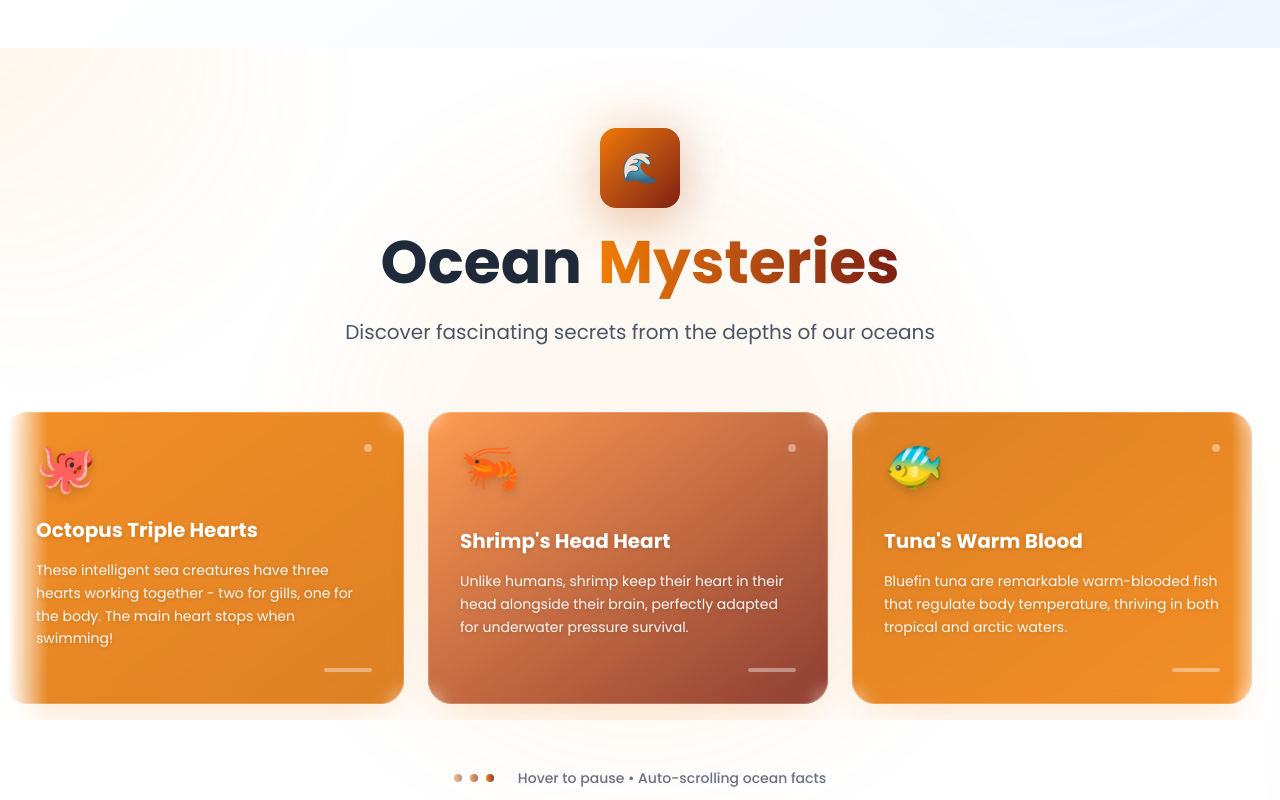
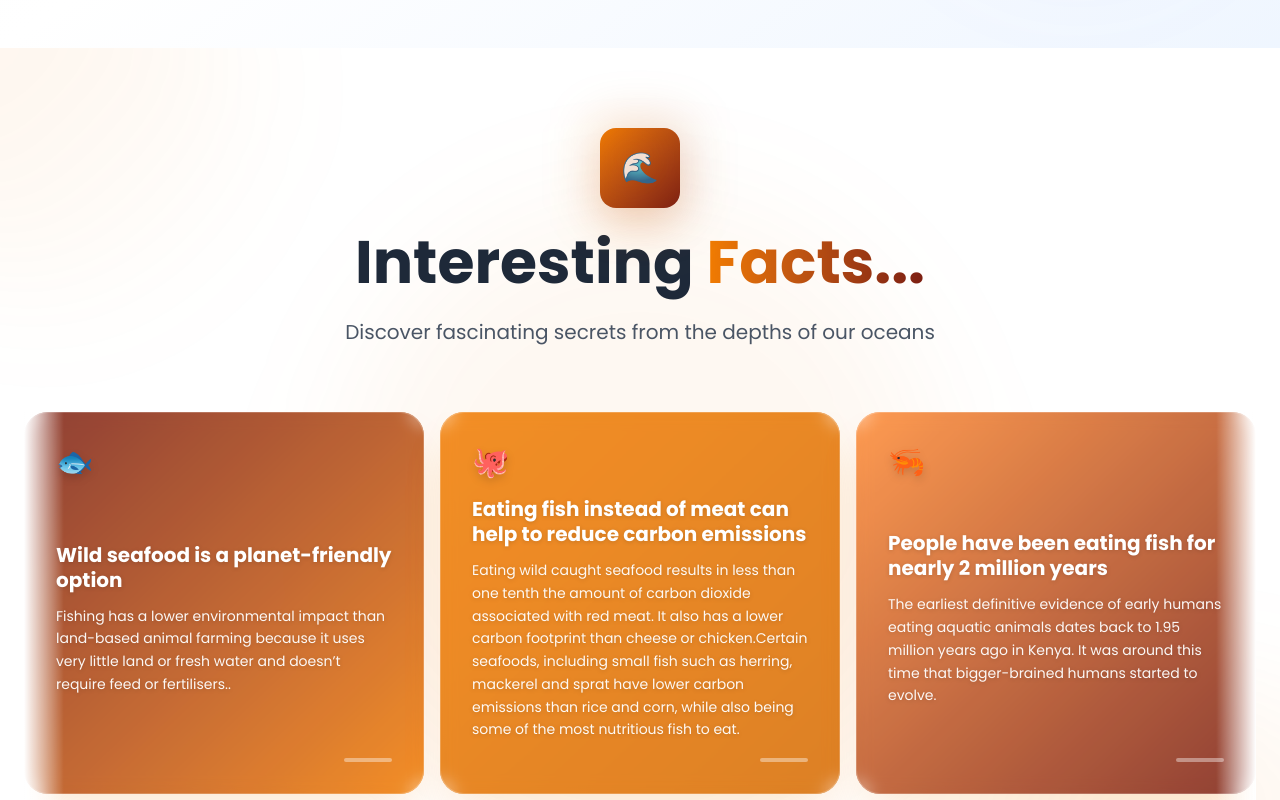
Before and after one commit to saikiran11461/easyfish, a Next.js app: page / in a window 1280 px wide. Shown: the part 5040-5840 px from the top of the page. Built offline with nearby package versions, Linux system fonts and the light colour scheme.

Commit message:
added all facts

```diff
--- a/src/components/FinFishFacts.jsx
+++ b/src/components/FinFishFacts.jsx
@@ -1,4 +1,4 @@
-"use client"
+"use client";
 
 import React, { useEffect, useRef } from "react";
 
@@ -8,56 +8,116 @@ const FishFactsSection = () => {
   const fishFacts = [
     {
       id: 1,
-      title: "Salmon's Incredible Journey",
-      description: "Atlantic salmon can navigate thousands of miles back to their exact birthplace using magnetic field detection and an amazing sense of smell.",
+      title: "Wild seafood is a planet-friendly option",
+      description: "Fishing has a lower environmental impact than land-based animal farming because it uses very little land or fresh water and doesn’t require feed or fertilisers..",
       icon: "🐟",
     },
     {
       id: 2,
-      title: "Octopus Triple Hearts",
-      description: "These intelligent sea creatures have three hearts working together - two for gills, one for the body. The main heart stops when swimming!",
+      title: "Eating fish instead of meat can help to reduce carbon emissions",
+      description: "Eating wild caught seafood results in less than one tenth the amount of carbon dioxide associated with red meat. It also has a lower carbon footprint than cheese or chicken.Certain seafoods, including small fish such as herring, mackerel and sprat have lower carbon emissions than rice and corn, while also being some of the most nutritious fish to eat.",
       icon: "🐙",
     },
     {
       id: 3,
-      title: "Shrimp's Head Heart",
-      description: "Unlike humans, shrimp keep their heart in their head alongside their brain, perfectly adapted for underwater pressure survival.",
+      title: "People have been eating fish for nearly 2 million years",
+      description: "The earliest definitive evidence of early humans eating aquatic animals dates back to 1.95 million years ago in Kenya. It was around this time that bigger-brained humans started to evolve.",
       icon: "🦐",
     },
     {
       id: 4,
-      title: "Tuna's Warm Blood",
-      description: "Bluefin tuna are remarkable warm-blooded fish that regulate body temperature, thriving in both tropical and arctic waters.",
+      title: "Fish is the most globally traded food – more than sugar or coffee",
+      description: "Seafood is the most highly traded commodity in the global food system, with trade doubling in both quantity and value between 1998 – 2018.The annual value of the international trade of seafood is USD$151 billion – worth more than five times the trade value of coffee and around US$30 billion more than sugar. This makes seafood essential to many national economies.",
       icon: "🐠",
     },
     {
       id: 5,
-      title: "Crab's Sideways Sprint",
-      description: "Crabs walk sideways because of their unique leg placement, making them surprisingly fast and agile both underwater and on land.",
+      title: " It’s not all about food",
+      description: "millions of people depend on fishing as a way of life600 million people depend on seafood for employment. And it’s not just fishermen – more than half those working in the seafood sector are women. Fishing is also engrained in the culture of many coastal communities.",
       icon: "🦀",
     },
     {
       id: 6,
-      title: "Fish Color Communication",
-      description: "Many fish species change colors instantly to express emotions, show dominance, or blend with surroundings in milliseconds.",
+      title: "Globally people are eating more fish",
+      description: "Global demand for seafood expected to double by 2050. To meet this increasing demand and feed a growing global population, governments must support and recognise fisheries that are managing the ocean sustainably. We’re also likely to be eating more farmed fish.",
       icon: "🌈",
     },
+    {
+      id: 7,
+      title: " By choosing sustainable seafood, you’re helping make sure future generations enjoy fish too",
+      description: "By buying seafood with the MSC blue label, or the green ASC label on farmed fish, you will be supporting responsible fishers helping to ensure an ocean full of life and delicious seafood for future generations to enjoy.",
+      icon: "🌈",
+    },
+    {
+      id: 8,
+      title: " There are thousands of different types of seafood to try",
+      description: "There are over 2,200 species of wild caught seafood and 600 farmed, yet most of us only regularly eat a small number of different fish. In America, the 10 most popular types of seafood account for 77% of all seafood consumption.",
+      icon: "🌈",
+    },
+    {
+      id: 9,
+      title: "Super seafood’ is packed with nutrients",
+      description: "Seafood is full of important nutrients, such as zinc, iron, vitamins A and B12 as well as omega-3 fatty acids all essential for human health.Oily fish such as salmon and herring contain pound for pound more essential nutrients than nuts, grains, meat, leafy veg or ",
+      icon: "🌈",
+    },
+    {
+      id: 10,
+      title: "Mahi Mahi used to be called dolphinfish.",
+      description: "They got this name not because they are related to dolphins, but because they have a tendency to swim alongside boats, the same way dolphins do. To avoid confusion, they are now more commonly known as Mahi Mahi, which is Hawaiian and literally translates to “strong-strong”.",
+      icon: "🌈",
+    },
+    {
+      id: 11,
+      title: "Some schools contain millions of fish.",
+      description: "Fish join schools to swim more efficiently, help protect themselves from predators, and improve foraging. They are able to stay in a large group by using a sensory structure called the lateral line, which picks up vibrations in the water. The next time a friend wonders how fish stay synchronized, you can share these seafood facts.",
+      icon: "🌈",
+    },
+    {
+      id: 12,
+      title: "Fish don’t have vocal chords-but that doesn’t mean they’re silent.",
+      description: "Fish communicate by making sounds using other body parts, such as sonic muscles near their swim bladders, tendons in the pectoral fins, and skeletal components, which can be rubbed together to make a sound known as stridulation.",
+      icon: "🌈",
+    },
+    {
+      id: 13,
+      title: "Crab meat is high in vitamin B12.",
+      description: "Here’s some seafood information that can improve your health. Vitamin B12 helps prevent anemia and keep our nerve and blood cells healthy. While some people take supplements to get enough of this vitamin, you can also eat crab: just 2-3 ounces of crab meat contains an adult’s daily B12 requirement.",
+      icon: "🌈",
+    },
+    {
+      id: 14,
+      title: "Can pregnant women eat seafood? How about breastfeeding women?",
+      description: "The answer is yes, and they are encouraged to eat fish and seafood as part of a healthy balanced diet!Studies have actually shown that children gain an average of 7.7 full IQ points when their moms ate seafood during pregnancy compared to moms that did not eat seafood.",
+      icon: "🌈",
+    },
+    {
+      id: 15,
+      title: "Nutrients found in seafood",
+      description: "such as Omega-3 fatty acids, protein, Vitamin B-12, Vitamin A, Vitamin D, Zinc, Iodine, Selenium and Iron - are vitally important during pregnancy and early childhood development.",
+      icon: "🌈",
+    },
+    {
+      id: 15,
+      title: "Recommended to avoid the few fish that have comparatively higher levels in mercury:",
+      description: "King Mackerel, Marlin, Shark, Swordfish and Bigeye Tuna (usually only found in sushi) Canned or pouch tuna such as Skipjack and Albacore, as well as Ahi and Yellowtail tuna are safe to consume while pregnant as long as they are cooked.",
+      icon: "🌈",
+    },
+
   ];
-
-  const infiniteFacts = [...fishFacts, ...fishFacts, ...fishFacts];
+  const infiniteFacts = [...fishFacts, ...fishFacts]; // just double for mobile performance
 
   useEffect(() => {
     const scrollContainer = scrollRef.current;
     if (!scrollContainer) return;
 
-    let scrollSpeed = 1;
+    let scrollSpeed = 0.3;
     let animationId;
     let isPaused = false;
 
     const animate = () => {
       if (!isPaused) {
         scrollContainer.scrollLeft += scrollSpeed;
-        if (scrollContainer.scrollLeft >= scrollContainer.scrollWidth / 3) {
+        if (scrollContainer.scrollLeft >= scrollContainer.scrollWidth / 2) {
           scrollContainer.scrollLeft = 0;
         }
       }
@@ -66,13 +126,10 @@ const FishFactsSection = () => {
 
     scrollContainer.addEventListener("mouseenter", () => (isPaused = true));
     scrollContainer.addEventListener("mouseleave", () => (isPaused = false));
-
     animationId = requestAnimationFrame(animate);
 
     return () => {
       cancelAnimationFrame(animationId);
-      scrollContainer.removeEventListener("mouseenter", () => {});
-      scrollContainer.removeEventListener("mouseleave", () => {});
     };
   }, []);
 
@@ -88,12 +145,12 @@ const FishFactsSection = () => {
     <section className="py-20 bg-white relative overflow-hidden">
       {/* Background Decorations */}
       <div className="absolute inset-0 overflow-hidden pointer-events-none">
-        <div className="absolute -top-32 -left-32 w-98 h-96 bg-gradient-to-br from-[#F27C00]/10 to-transparent rounded-full blur-3xl"></div>
-        <div className="absolute -bottom-32 -right-32 w-9 h-96 bg-gradient-to-br from-[#F27C00]/10 to-transparent rounded-full blur-3xl"></div>
+        <div className="absolute -top-32 -left-32 w-96 h-96 bg-gradient-to-br from-[#F27C00]/10 to-transparent rounded-full blur-3xl"></div>
+        <div className="absolute -bottom-32 -right-32 w-96 h-96 bg-gradient-to-br from-[#F27C00]/10 to-transparent rounded-full blur-3xl"></div>
         <div className="absolute top-1/2 left-1/2 transform -translate-x-1/2 -translate-y-1/2 w-[600px] h-[600px] bg-[#F27C00]/5 rounded-full blur-3xl"></div>
       </div>
 
-      <div className="container mx-auto px-2 relative z-10">
+      <div className="container mx-auto px-2 sm:px-6 relative z-10">
         {/* Header */}
         <div className="text-center mb-16">
           <div className="inline-flex items-center justify-center mb-6">
@@ -105,27 +162,27 @@ const FishFactsSection = () => {
             </div>
           </div>
 
-          <h2 className="text-5xl md:text-6xl font-bold mb-6">
-            <span className="text-gray-800">Ocean</span>
-            <span className="bg-gradient-to-r from-[#F27C00] to-[#7C1E12] bg-clip-text text-transparent ml-4">
-              Mysteries
+          <h2 className="text-4xl sm:text-5xl md:text-6xl font-bold mb-6">
+            <span className="text-gray-800">Interesting</span>{" "}
+            <span className="bg-gradient-to-r from-[#F27C00] to-[#7C1E12] bg-clip-text text-transparent">
+              Facts...
             </span>
           </h2>
 
-          <p className="text-xl text-gray-600 max-w-2xl mx-auto leading-relaxed">
+          <p className="text-lg sm:text-xl text-gray-600 max-w-2xl mx-auto leading-relaxed">
             Discover fascinating secrets from the depths of our oceans
           </p>
         </div>
 
-        {/* Horizontal Scroll Area */}
+        {/* Scrollable Cards */}
         <div className="relative">
-          {/* Side Shadows */}
-          <div className="absolute left-0 top-0 bottom-0 w-10 bg-gradient-to-r from-white to-transparent z-20 pointer-events-none"></div>
-          <div className="absolute right-0 top-0 bottom-0 w-10 bg-gradient-to-l from-white to-transparent z-20 pointer-events-none"></div>
+          {/* Side Shadows (hide on mobile) */}
+          <div className="hidden sm:block absolute left-0 top-0 bottom-0 w-10 bg-gradient-to-r from-white to-transparent z-20 pointer-events-none"></div>
+          <div className="hidden sm:block absolute right-0 top-0 bottom-0 w-10 bg-gradient-to-l from-white to-transparent z-20 pointer-events-none"></div>
 
           <div
             ref={scrollRef}
-            className="flex gap-6 overflow-x-hidden pb-4"
+            className="flex gap-4 overflow-x-hidden pb-4"
             style={{ scrollBehavior: "smooth" }}
           >
             {infiniteFacts.map((fact, index) => {
@@ -133,22 +190,28 @@ const FishFactsSection = () => {
               return (
                 <div
                   key={`${fact.id}-${index}`}
-                  className="group flex-shrink-0 w-[400px] h-73 relative cursor-pointer"
+                  className="group flex-shrink-0 w-full sm:w-[400px] h-auto relative cursor-pointer"
                 >
+                  {/* Card background */}
                   <div
-                    className={`absolute inset-0 bg-gradient-to-br ${gradient} rounded-3xl opacity-95 group-hover:opacity-100 transition-all duration-500 shadow-2xl shadow-[#F27C00]/20 group-hover:shadow-[#F27C00]/30 group-hover:scale-105`}
+                    className={`absolute inset-0 bg-gradient-to-br ${gradient} rounded-3xl
+                    sm:opacity-95 group-hover:opacity-100 transition-all duration-500
+                    sm:shadow-2xl sm:shadow-[#F27C00]/20 group-hover:shadow-[#F27C00]/30
+                    group-hover:scale-105`}
                   ></div>
-                  <div className="absolute inset-0 bg-white/10 backdrop-blur-sm rounded-3xl border border-white/20"></div>
 
-                  <div className="relative p-8 h-full flex flex-col justify-between text-white">
-                    <div className="flex justify-between items-start mb-6">
-                      <div className="text-5xl transform group-hover:scale-110 transition-transform duration-300 drop-shadow-lg">
+                  {/* Glass effect (disabled on mobile) */}
+                  <div className="absolute inset-0 bg-white/10 backdrop-blur-sm rounded-3xl border border-white/20 sm:block hidden"></div>
+
+                  {/* Content */}
+                  <div className="relative p-6 sm:p-8 h-full flex flex-col justify-between text-white">
+                    <div className="flex justify-between items-start mb-4">
+                      <div className="text-2xl sm:text-3xl transform group-hover:scale-110 transition-transform duration-400 drop-shadow-lg">
                         {fact.icon}
                       </div>
-                      <div className="w-2 h-2 bg-white/40 rounded-full group-hover:bg-white/60 transition-colors duration-300"></div>
                     </div>
-                    <div className="space-y-4">
-                      <h3 className="text-xl font-bold leading-tight drop-shadow-sm">
+                    <div className="space-y-3">
+                      <h3 className="text-lg sm:text-xl font-bold leading-tight drop-shadow-sm">
                         {fact.title}
                       </h3>
                       <p className="text-white/95 text-sm leading-relaxed drop-shadow-sm">
@@ -156,7 +219,7 @@ const FishFactsSection = () => {
                       </p>
                     </div>
                     <div className="flex justify-end mt-4">
-                      <div className="w-12 h-1 bg-white/40 rounded-full group-hover:bg-white/60 transition-colors duration-300"></div>
+                      <div className="w-12 h-1 bg-white/40 rounded-full group-hover:bg-white/60 transition-colors duration-300 hidden sm:block"></div>
                     </div>
                   </div>
                 </div>
@@ -165,8 +228,8 @@ const FishFactsSection = () => {
           </div>
         </div>
 
-        {/* Bottom Indicator */}
-        <div className="flex justify-center items-center mt-12 space-x-6">
+        {/* Scroll Indicator */}
+        <div className="flex justify-center items-center mt-10 space-x-4">
           <div className="flex space-x-2">
             {[0, 1, 2].map((i) => (
               <div
@@ -177,7 +240,7 @@ const FishFactsSection = () => {
             ))}
           </div>
           <span className="text-gray-500 text-sm font-medium">
-            Hover to pause • Auto-scrolling ocean facts
+            Hover to pause • Scrolls automatically
           </span>
         </div>
       </div>
```
